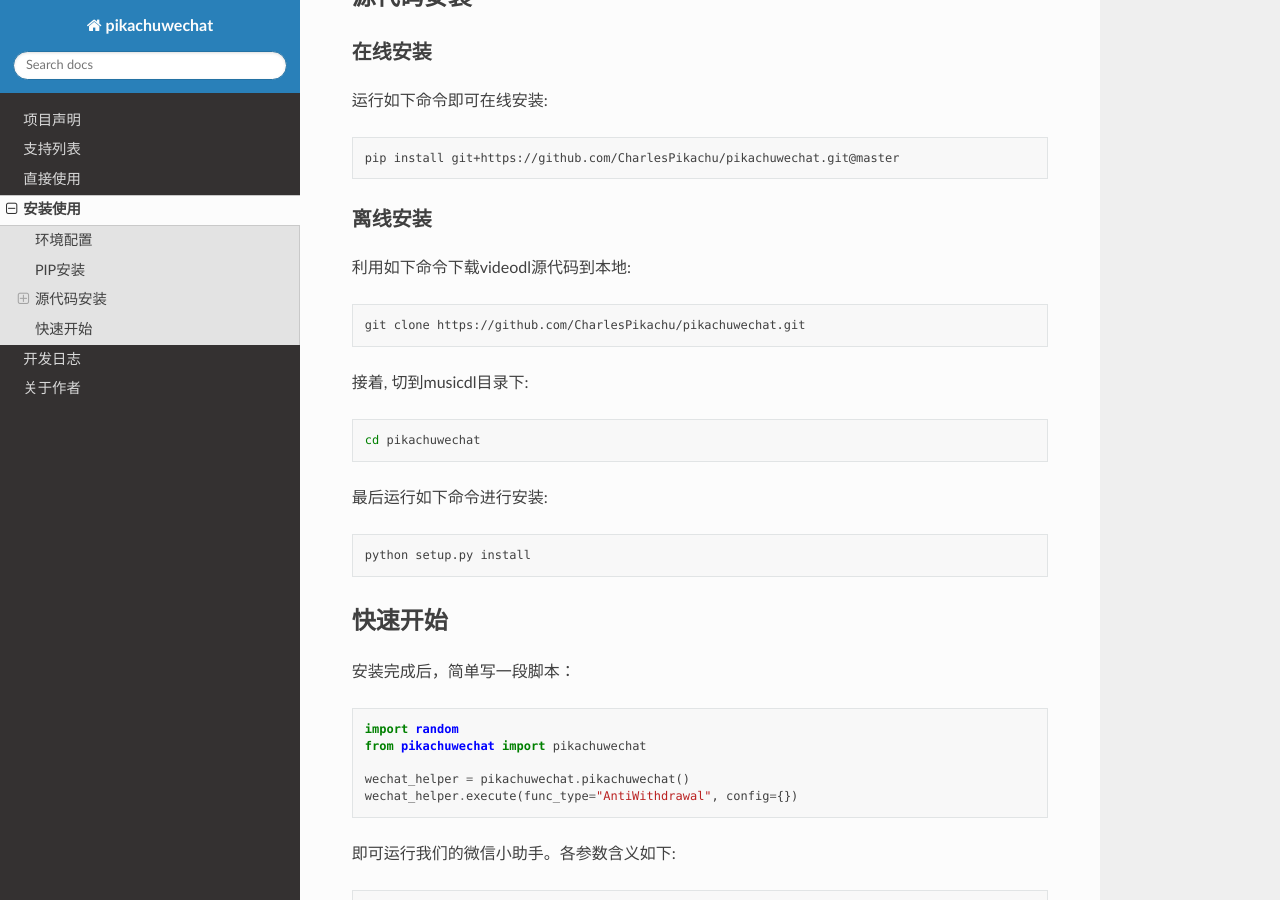
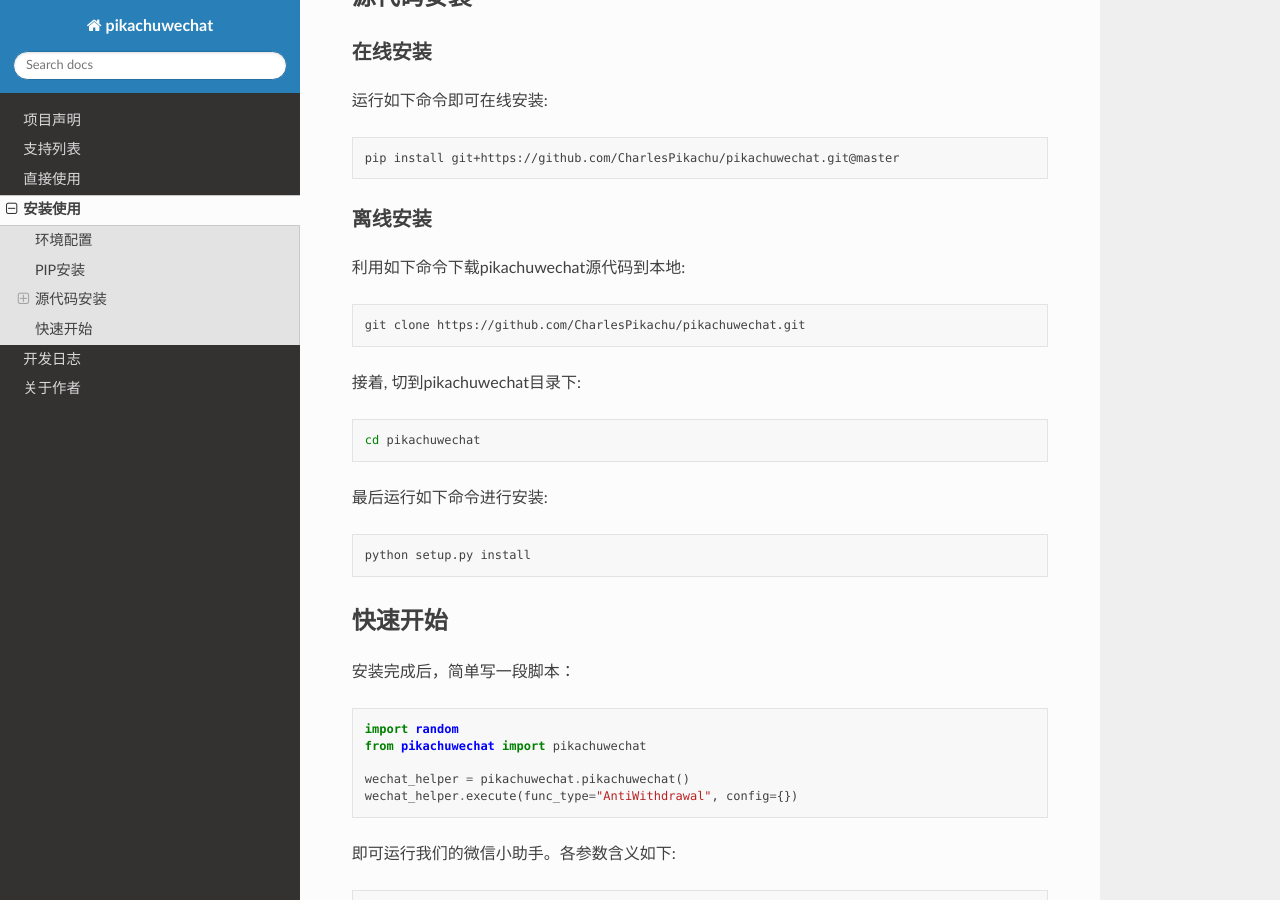
Before and after one commit to CharlesPikachu/pikachuwechat, a Sphinx documentation site: the page built from docs/Installusage.md, in a window 1280 px wide and 900 px high, scrolled down 496 px. Built offline with Sphinx 7.4.7 and the Read the Docs theme 2.0.0, drawn with Linux system fonts in a browser that asks for light colours.

Commit message:
update docs

````diff
--- a/docs/Installusage.md
+++ b/docs/Installusage.md
@@ -22,11 +22,11 @@
 ```
 
 #### 离线安装
-利用如下命令下载videodl源代码到本地:
+利用如下命令下载pikachuwechat源代码到本地:
 ```sh
 git clone https://github.com/CharlesPikachu/pikachuwechat.git
 ```
-接着, 切到musicdl目录下:
+接着, 切到pikachuwechat目录下:
 ```sh
 cd pikachuwechat
 ```
````
